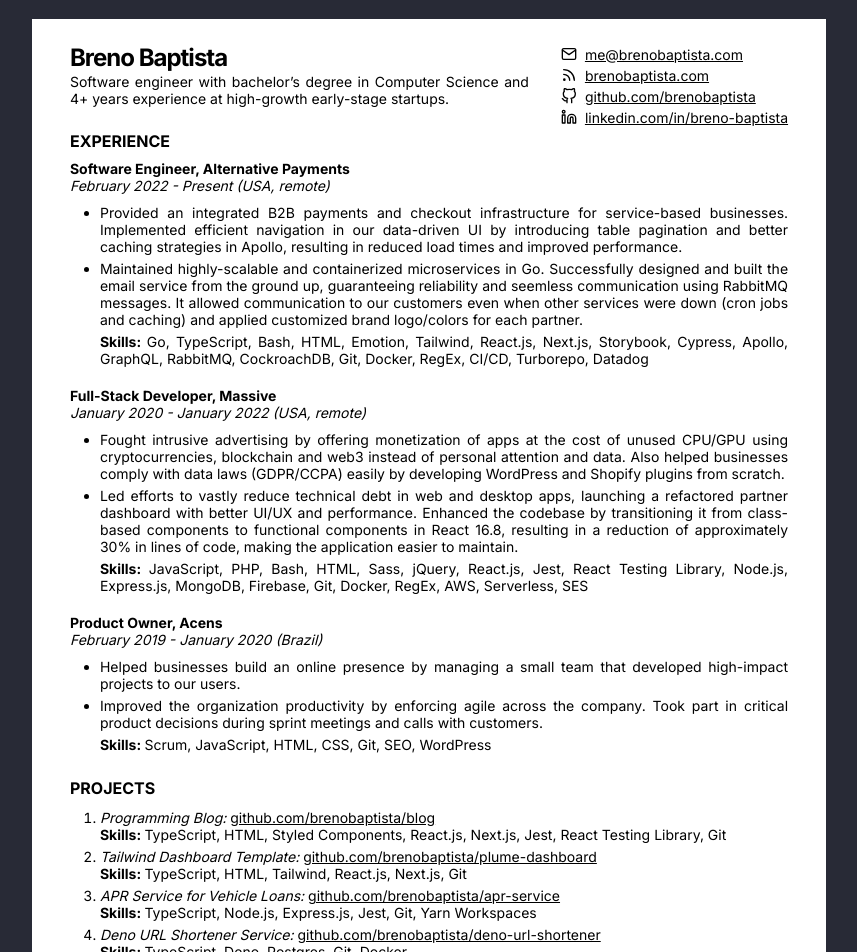
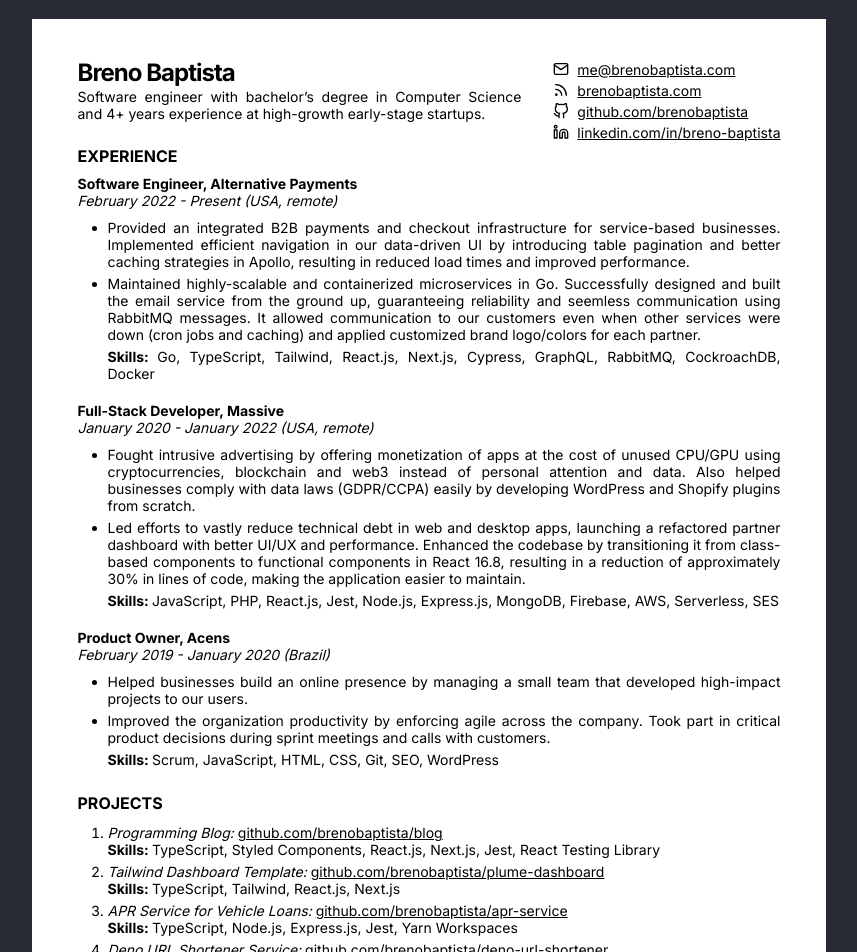
Before and after one commit to brenobaptista/blog, a Next.js app: page /resume in a window 1280 px wide. Shown: the top 952 px of the page, without its empty margins (211-1068 px from the left). Built offline with nearby package versions, Linux system fonts and the light colour scheme.

Commit message:
Use only main skills in resume

```diff
--- a/src/pages/resume.tsx
+++ b/src/pages/resume.tsx
@@ -96,9 +96,8 @@ const Resume = () => (
                 caching) and applied customized brand logo/colors for each
                 partner.
               </li>
-              <b>Skills: </b>Go, TypeScript, Bash, HTML, Emotion, Tailwind,
-              React.js, Next.js, Storybook, Cypress, Apollo, GraphQL, RabbitMQ,
-              CockroachDB, Git, Docker, RegEx, CI/CD, Turborepo, Datadog
+              <b>Skills: </b>Go, TypeScript, Tailwind, React.js, Next.js,
+              Cypress, GraphQL, RabbitMQ, CockroachDB, Docker
             </ul>
           </div>
           <div>
@@ -120,9 +119,8 @@ const Resume = () => (
                 resulting in a reduction of approximately 30% in lines of code,
                 making the application easier to maintain.
               </li>
-              <b>Skills: </b>JavaScript, PHP, Bash, HTML, Sass, jQuery,
-              React.js, Jest, React Testing Library, Node.js, Express.js,
-              MongoDB, Firebase, Git, Docker, RegEx, AWS, Serverless, SES
+              <b>Skills: </b>JavaScript, PHP, React.js, Jest, Node.js,
+              Express.js, MongoDB, Firebase, AWS, Serverless, SES
             </ul>
           </div>
           <div>
@@ -155,8 +153,8 @@ const Resume = () => (
                 <span>github.com/brenobaptista/blog</span>
               </a>
               <br />
-              <b>Skills: </b>TypeScript, HTML, Styled Components, React.js,
-              Next.js, Jest, React Testing Library, Git
+              <b>Skills: </b>TypeScript, Styled Components, React.js, Next.js,
+              Jest, React Testing Library
             </li>
             <li>
               <i>Tailwind Dashboard Template: </i>
@@ -168,7 +166,7 @@ const Resume = () => (
                 <span>github.com/brenobaptista/plume-dashboard</span>
               </a>
               <br />
-              <b>Skills: </b>TypeScript, HTML, Tailwind, React.js, Next.js, Git
+              <b>Skills: </b>TypeScript, Tailwind, React.js, Next.js
             </li>
             <li>
               <i>APR Service for Vehicle Loans: </i>
@@ -180,7 +178,7 @@ const Resume = () => (
                 <span>github.com/brenobaptista/apr-service</span>
               </a>
               <br />
-              <b>Skills: </b>TypeScript, Node.js, Express.js, Jest, Git, Yarn
+              <b>Skills: </b>TypeScript, Node.js, Express.js, Jest, Yarn
               Workspaces
             </li>
             <li>
@@ -193,7 +191,7 @@ const Resume = () => (
                 <span>github.com/brenobaptista/deno-url-shortener</span>
               </a>
               <br />
-              <b>Skills: </b>TypeScript, Deno, Postgres, Git, Docker
+              <b>Skills: </b>TypeScript, Deno, Postgres, Docker
             </li>
           </ol>
         </Section>
--- a/src/styles/pages/Resume.ts
+++ b/src/styles/pages/Resume.ts
@@ -12,7 +12,7 @@ export const Page = styled.div`
   background: #ffffff;
   width: 210mm;
   height: 297mm;
-  padding: 6mm 10mm;
+  padding: 10mm 12mm;
 
   @media screen {
     margin: 5mm auto;
```
Also changed, not shown: 1 other file (tests, documents, lock files or other folders).
